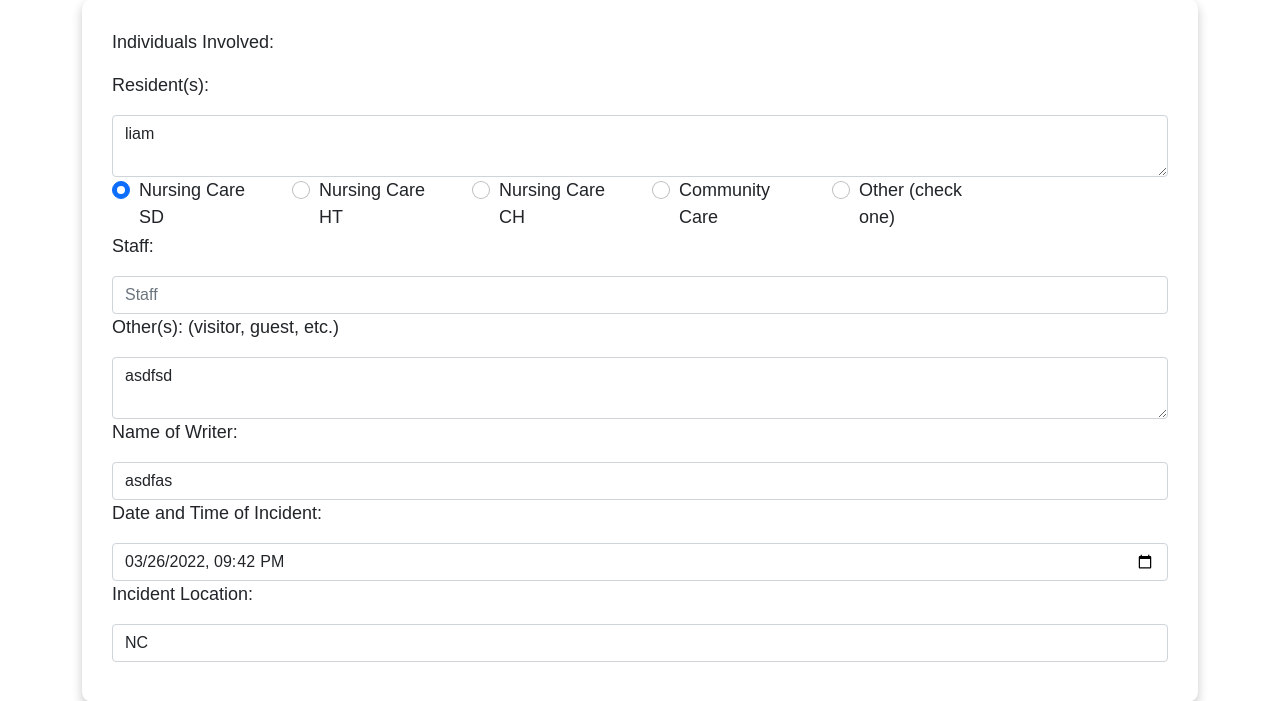
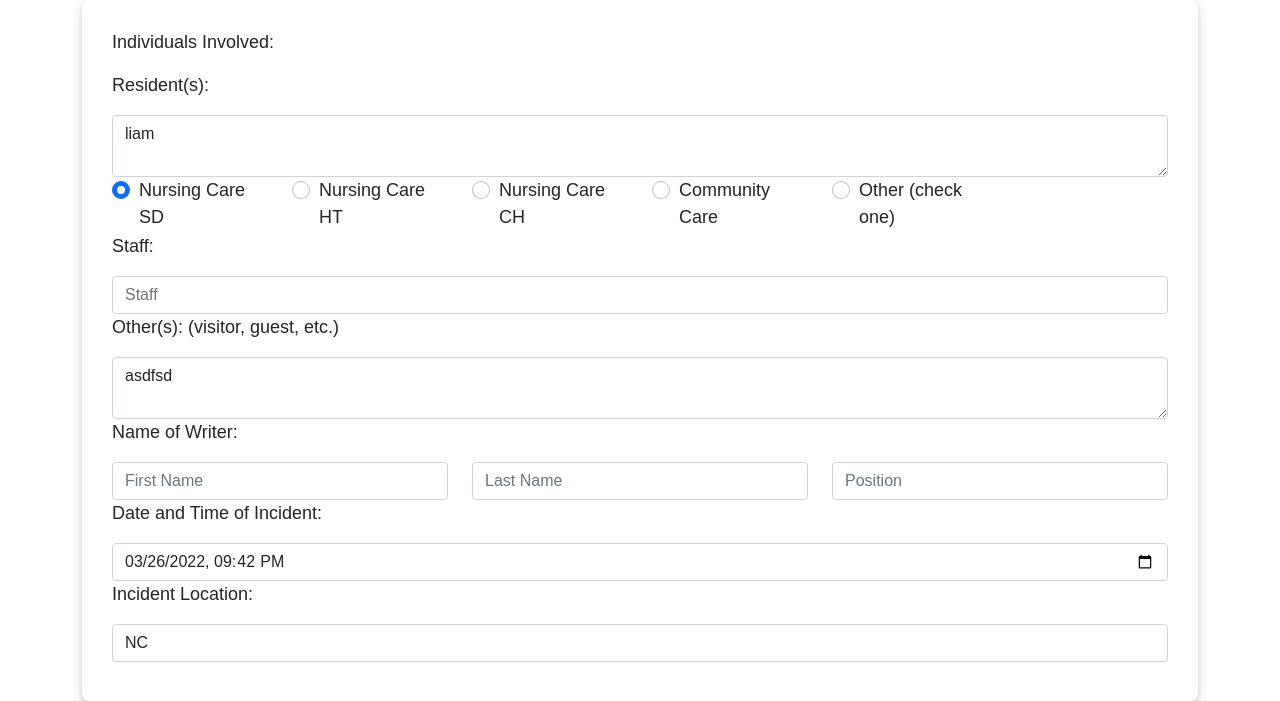
Before and after one commit to UPEI-Android/group-project-mount-incident-tracking-system, a Django app: page /edit_report/1 in a window 1280 px wide. Shown: the part 216-917 px from the top of the page. Run offline with Django 4.2, Linux system fonts and the light colour scheme; a user stored in the database is signed in; data comes from the database, SQL or seed files in the repository; some libraries are stand-ins or nearby versions; some web fonts are replaced.

Commit message:
Closes #109 - Update Name of Writer Fields and More
Updated Report Model to include fields for First and Last Name of the Report Writer as well as their position, and removed the name_of_writer field which the new fields replace.

Update Report Form to include checks for the new fields for a validated form.

Update all input forms with input fields for all of the fields, as well as updated the dashboard to include a formatted version of the writer's name. Also updated the date of incident line to check if a date of incident has been entered and if not the dashboard uses the automatically included submission date.

```diff
--- a/Templates/dashboard-export.html
+++ b/Templates/dashboard-export.html
@@ -113,10 +113,10 @@
                             {% if report.others != "" %} Others Name: {{ report.others }} <br/>{% endif %}</p>
                         </div>
                         <div class="col-6" style="font-size: 18px;font-weight: bold;">
-                            <p>{{ report.date_of_incident }}</p>
+                            <p>{% if report.date_of_incident is not None %}{{ report.date_of_incident }}{% else %}{{ report.report_submission_date }} {% endif %}</p>
                         </div>
                         <div class="col-6">
-                            <p>Reporter Name: {{ report.name_of_writer }}</p>
+                            <p>Reporter Name: {{ report.writer_first_name }} {{ report.writer_last_name }}, {{ report.writer_position }}</p>
                         </div>
                         <div class="col-6">
                             <p>Community: {{ report.incident_location }}</p>
--- a/Templates/dashboard.html
+++ b/Templates/dashboard.html
@@ -108,10 +108,10 @@
                         </p>
                     </div>
                     <div class="col-6" style="font-size: 18px;font-weight: bold;">
-                        <p>{{ report.date_of_incident }}</p>
+                        <p>{% if report.date_of_incident is not None %}{{ report.date_of_incident }}{% else %}{{ report.report_submission_date }} {% endif %}</p>
                     </div>
                     <div class="col-6">
-                        <p>Reporter Name: {{ report.name_of_writer }}</p>
+                        <p>Reporter Name: {{ report.writer_first_name }} {{ report.writer_last_name }}, {{ report.writer_position }}</p>
                     </div>
                     <div class="col-6">
                         <p>Location: {{ report.incident_location }}</p>
--- a/Templates/edit_report.html
+++ b/Templates/edit_report.html
@@ -68,7 +68,18 @@
                             </div>
                             <p>Staff:</p><input class="form-control" type="text" placeholder="Staff" name="staff" value="{{ report.staff }}">
                             <p>Other(s): (visitor, guest, etc.)</p><textarea class="form-control" name="others" placeholder="Others">{{ report.others }}</textarea>
-                            <p>Name of Writer:</p><input class="form-control" type="text" name="name_of_writer" placeholder="Name" value="{{ report.name_of_writer }}">
+                            <p>Name of Writer:</p>
+                            <div class="row">
+                                <div class="col-4">
+                                    <input class="form-control" type="text" name="writer_first_name" placeholder="First Name" value="{{ report.writer_first_name }}">
+                                </div>
+                                <div class="col-4">
+                                    <input class="form-control" type="text" name="writer_last_name" placeholder="Last Name" value="{{ report.writer_last_name }}">
+                                </div>
+                                <div class="col-4">
+                                    <input class="form-control" type="text" name="writer_position" placeholder="Position" value="{{ report.writer_position }}">
+                                </div>
+                            </div>
                             <p>Date and Time of Incident:</p><input class="form-control" type="datetime-local" name="date_of_incident" value="{{ report.date_of_incident|date:"Y-m-d\TH:i" }}">
                             <p>Incident Location:</p><input class="form-control" type="text" name="incident_location" placeholder="Location" value="{{ report.incident_location }}">
                         </div>
--- a/app/models.py
+++ b/app/models.py
@@ -32,7 +32,9 @@ class Report(models.Model):
     others = models.TextField(default='', blank=True, verbose_name='Other Individual(s) Involved')
 
     # Basic Incident Information
-    name_of_writer = models.CharField(max_length=120, default='', blank=True, verbose_name='Name of Report Writer')
+    writer_first_name = models.CharField(max_length=60, default='', blank=True, verbose_name='First Name of Report Writer')
+    writer_last_name = models.CharField(max_length=60, default='', blank=True, verbose_name='Last Name of Report Writter')
+    writer_position = models.CharField(max_length=40, default='', blank=True, verbose_name='Position of Report Writer')
     incident_location = models.CharField(max_length=120, default='', blank=True, verbose_name='Incident Location')
     date_of_incident = models.DateTimeField(default='1999-12-31 11:59[:59[.999999]][America/Halifax]', blank=True, null=True, verbose_name='Date of Incident')
 
```
Also changed, not shown: Templates/input_form.html (+12 -1 lines), Templates/read_only_report.html (+12 -1 lines), app/forms.py (+12 -3 lines).
